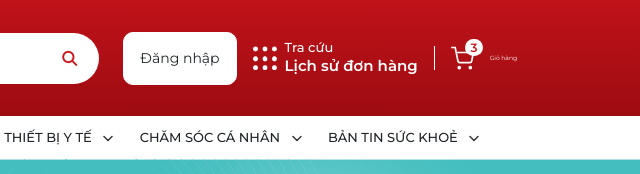
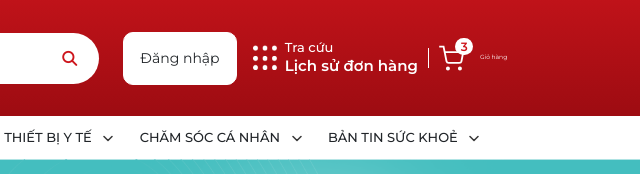
Before and after one commit to lincoln041298/nhathuoc3t, a website: page index.html in a window 1280 px wide. Shown: the top 174 px of the page, 635-1275 px from the left. Drawn offline with nearby package versions, Linux system fonts and the light colour scheme; grey boxes are pictures that could not be loaded.

Commit message:
change something

```diff
--- a/index.html
+++ b/index.html
@@ -32,7 +32,9 @@
 
       <button class="button-accept">Đăng nhập</button>
       <div class="header__otherbutton">
-        <img class="header__otherbutton--img" src="./img/hambergar.png" alt="9 dots" />
+        <p class="header__otherbutton--img">
+          <img  src="./img/hambergar.png" alt="9 dots" />
+        </p>
         <div class="header__otherbutton--text">
           <p>Tra cứu</p>
           <p>Lịch sử đơn hàng</p>
@@ -40,11 +42,13 @@
         <div class="mini-line"></div>
         <div class="header__cart">
           <div class="header__cart--img">
-            <img class="header__cart--icon" src="./img/svg/cartheader.svg" alt="cart to add" />
+            <p class="header__cart--icon">
+              <img src="./img/svg/cartheader.svg" alt="cart to add" />
+            </p>
             <span class="circle-tick">3</span>
           </div>
 
-          <p>Giỏ hàng</p>
+          <p class="cart-alone">Giỏ hàng</p>
         </div>
       </div>
     </div>
--- a/scss/components/_button.scss
+++ b/scss/components/_button.scss
@@ -24,6 +24,7 @@
   @include maxWidth(768px) {
     margin-left: 2.2rem;
     padding: 1rem;
+    display: none;
   }
   @include maxWidth(640px) {
     margin-left: 3.9rem;
--- a/scss/components/_miniline.scss
+++ b/scss/components/_miniline.scss
@@ -2,6 +2,10 @@
   margin: 0 1.6rem;
   border-right: 1px solid var(--color-grey-light-0);
   height: 2.4rem;
+  @include maxWidth(1536px) {
+    margin: 0 1rem;
+    height: 2rem;
+  }
   @include maxWidth(640px) {
     margin: 0 1rem;
     height: 2rem;
--- a/scss/components/_slide.scss
+++ b/scss/components/_slide.scss
@@ -50,6 +50,7 @@
     @include maxWidth(630px) {
       left: 2rem;
     }
+
     z-index: 10;
   }
 
@@ -87,6 +88,12 @@
     &__extend {
       top: 2rem;
       right: 5rem;
+      @include maxWidth(480px) {
+        left: inherit;
+        top: 22rem;
+        right: 1rem;
+        z-index: 3;
+      }
     }
     right: 0;
   }
@@ -96,8 +103,13 @@
     &__extend {
       top: 2rem;
       right: 9.6rem;
+      @include maxWidth(480px) {
+        right: inherit;
+        top: 22rem;
+        left: 1rem;
+        z-index: 3;
+      }
     }
-
     right: 8rem;
   }
 
--- a/scss/layout/_footer.scss
+++ b/scss/layout/_footer.scss
@@ -107,6 +107,10 @@
       font-weight: 700;
       font-size: 1.6rem;
       line-height: 2.4rem;
+      @include maxWidth(480px) {
+        margin-top: 3rem;
+        margin-bottom: 1rem;
+      }
     }
     p {
       padding: 1.2rem 0;
@@ -146,6 +150,10 @@
       @include maxWidth(630px) {
         width: 50%;
       }
+
+      @include maxWidth(480px) {
+        width: 58%;
+      }
     }
 
     &--title {
--- a/scss/layout/_header.scss
+++ b/scss/layout/_header.scss
@@ -36,20 +36,12 @@
     @include maxWidth(1097px) {
       justify-content: center;
     }
-    @include maxWidth(640px) {
-      display: grid;
-      grid-template-columns: repeat(2, 1fr);
-    }
-    @include maxWidth(480px) {
-      display: grid;
-      grid-template-columns: repeat(2, 1fr);
-    }
   }
 
   .search {
     flex: 0 0 57%;
     @include maxWidth(1536px) {
-      flex: 0 0 57%;
+      flex: 0 0 54%;
     }
 
     @include maxWidth(1280px) {
@@ -57,7 +49,7 @@
     }
 
     @include maxWidth(1097px) {
-      flex: 0 0 43%;
+      flex: 0 0 42%;
     }
 
     @include maxWidth(966px) {
@@ -65,11 +57,13 @@
     }
 
     @include maxWidth(768px) {
-      flex: 0 0 30%;
+      flex: 0 0 39%;
     }
-    @include maxWidth(640px) {
-      justify-content: start;
+
+    @include maxWidth(480px) {
+      flex: 0 0 39%;
     }
+
 
     display: flex;
     justify-content: center;
@@ -83,7 +77,13 @@
       }
 
       @include maxWidth(768px) {
-        padding: 1rem 2rem;
+        padding: 1rem 1rem;
+      }
+
+      @include maxWidth(480px) {
+        padding: 1rem 0rem;
+        padding-left: 1.5rem;
+        padding-right: 2.2rem;
       }
       padding-right: 4.5rem;
       border-radius: 100px;
@@ -92,10 +92,20 @@
       transition: all 0.2s;
       margin-right: -3.7rem;
       font-size: 1.5rem;
+      @include maxWidth(480px) {
+        margin-right: -2.1rem;
+        font-size: 1rem;
+      }
       &::-webkit-input-placeholder {
         font-weight: 400;
         font-size: 1.5rem;
         line-height: 2.4rem;
+
+        @include maxWidth(480px) {
+          font-size: 1rem;
+          display: flex;
+          line-height: 1.2rem;
+        }
       }
 
       &:focus {
@@ -125,21 +135,13 @@
     @include maxWidth(630px) {
       justify-content: center;
      }
-    img {
-      width: 2.4rem;
-      height: 2.4rem;
-      cursor: pointer;
-      @include maxWidth(720px) {
-        width: 1.4rem;
-        height: 1.4rem;
-      }
-      @include maxWidth(640px) {
-        width: 1.4rem;
-        height: 1.4rem;
-      }
-    }
+
+     img {
+       width: 100%;
+     }
 
     &--img {
+      width: 2.42rem;
       transition: all .2s;
     }
 
@@ -218,12 +220,15 @@
         }
       }
     }
-    p {
+    .cart-alone {
       cursor: pointer;
 
       margin-left: 1.5rem;
       line-height: 2.5rem;
 
+      @include maxWidth(640px) {
+        display: none;
+      }
       &:hover {
         text-decoration: underline;
       }
--- a/scss/pages/_index.scss
+++ b/scss/pages/_index.scss
@@ -57,6 +57,10 @@
     .container {
       margin-top: 4.8rem;
       margin-bottom: 7.8rem;
+      @include maxWidth(480px) {
+        margin-top: 2.8rem;
+        margin-bottom: 4.8rem;
+      }
     }
 
     &__muticolor {
@@ -95,6 +99,9 @@
         display: grid;
         grid-template-columns: repeat(1, 1fr);
         row-gap: 3rem;
+      }
+      @include maxWidth(640px) {
+        margin-bottom: 3.4rem;
       }
       &--advise {
         display: flex;
@@ -299,6 +306,11 @@
     &__bestsale {
       margin-top: 6.4rem;
       margin-bottom: 6.4rem;
+
+      @include maxWidth(480px) {
+        margin-top: 0rem;
+        margin-bottom: 3.4rem;
+      }
     }
 
     &__tag {
@@ -399,10 +411,12 @@
           column-gap: .6rem;
         }
         @include maxWidth(640px) {
-          padding-left: 7rem;
+          padding-left: 0rem;
+          flex-direction: column;
         }
         @include maxWidth(480px) {
           padding-left: 0rem;
+          flex-direction: column;
         }
         h3 {
           font-weight: 500;
```
Also changed, not shown: css/style.css.
